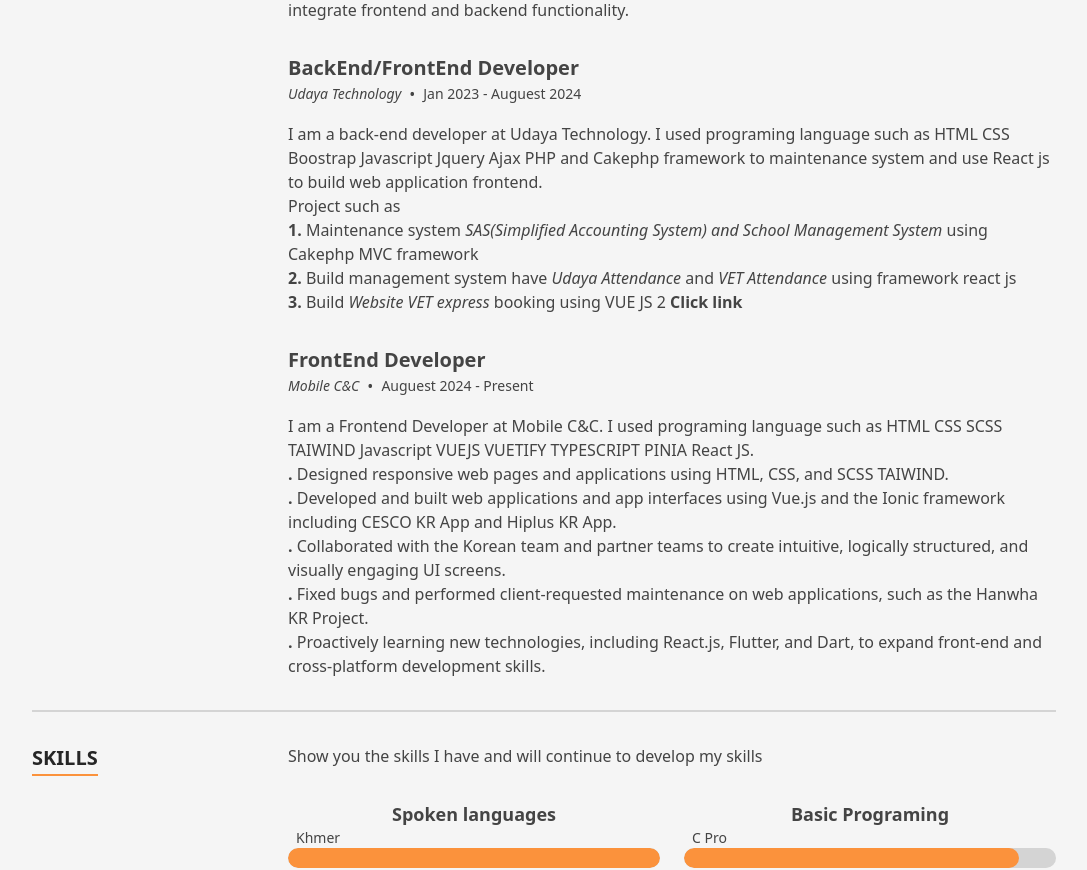
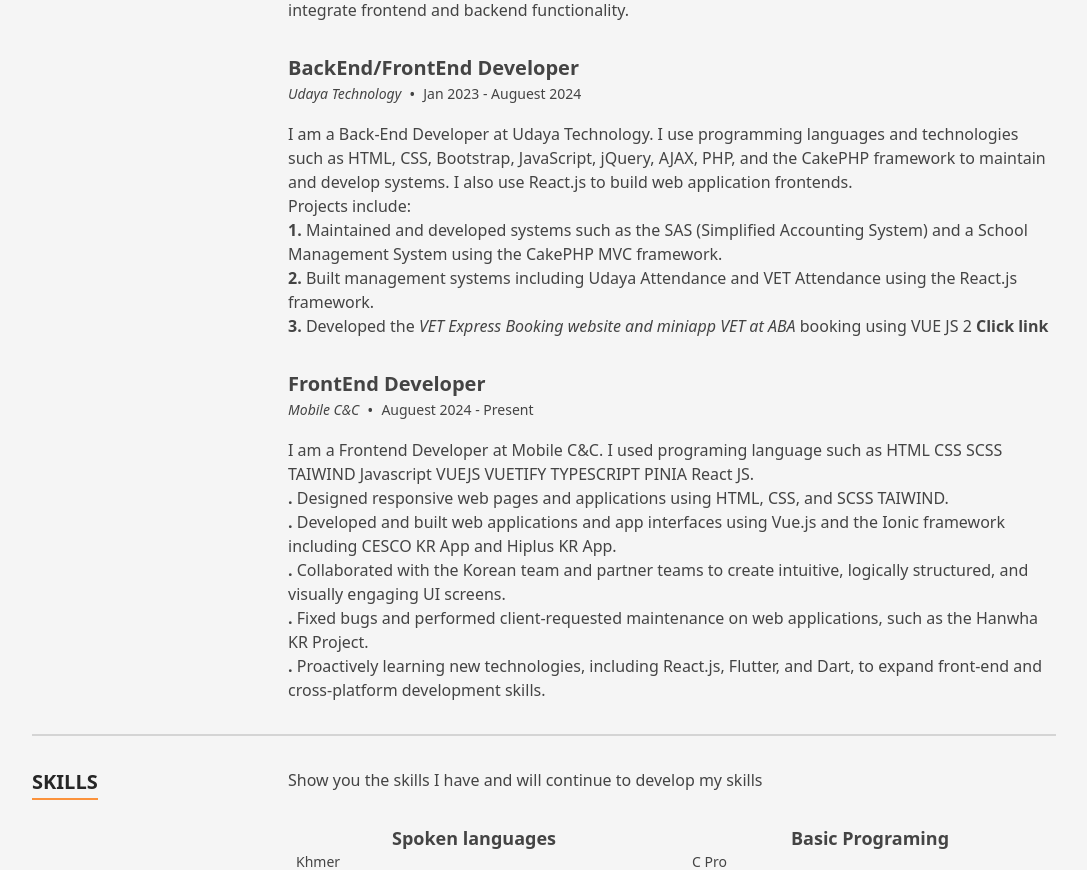
Before and after one commit to lormengsong/lormengsong, a Next.js app: page / in a window 1280 px wide. Shown: the part 2300-3170 px from the top of the page, without its empty margins (96-1183 px from the left). Built offline with nearby package versions, Linux system fonts and the light colour scheme.

Commit message:
Update data.tsx

```diff
--- a/src/data/data.tsx
+++ b/src/data/data.tsx
@@ -394,11 +394,11 @@ export const experience: TimelineItem[] = [
     title: 'BackEnd/FrontEnd Developer',
     content: (
       <p>
-        I am a back-end developer at Udaya Technology. I used programing language  such as HTML CSS Boostrap Javascript Jquery Ajax PHP and Cakephp framework to maintenance system and use React js to build web application frontend.
-        <br /><span>Project such as</span><br />
-        <b>1.</b> Maintenance system <em> SAS(Simplified Accounting System) and School Management System</em> using Cakephp MVC framework <br />
-        <b>2.</b> Build management system have <em>Udaya Attendance</em>  and <em>VET Attendance</em>  using framework react js <br/>
-        <b>3.</b> Build <em>Website VET express</em> booking using VUE JS 2  <b>  <a href="https://vireakbuntham.com" target="_blank" title='https://vireakbuntham.com'>Click link</a> </b>
+        I am a Back-End Developer at Udaya Technology. I use programming languages and technologies such as HTML, CSS, Bootstrap, JavaScript, jQuery, AJAX, PHP, and the CakePHP framework to maintain and develop systems. I also use React.js to build web application frontends.
+        <br /><span>Projects include:</span><br />
+        <b>1.</b> Maintained and developed systems such as the SAS (Simplified Accounting System) and a School Management System using the CakePHP MVC framework. <br />
+        <b>2.</b> Built management systems including Udaya Attendance and VET Attendance using the React.js framework. <br/>
+        <b>3.</b> Developed the <em>VET Express Booking website and miniapp VET at ABA</em> booking using VUE JS 2  <b>  <a href="https://vireakbuntham.com" target="_blank" title='https://vireakbuntham.com'>Click link</a> </b>
       </p>
     ),
   },
```
